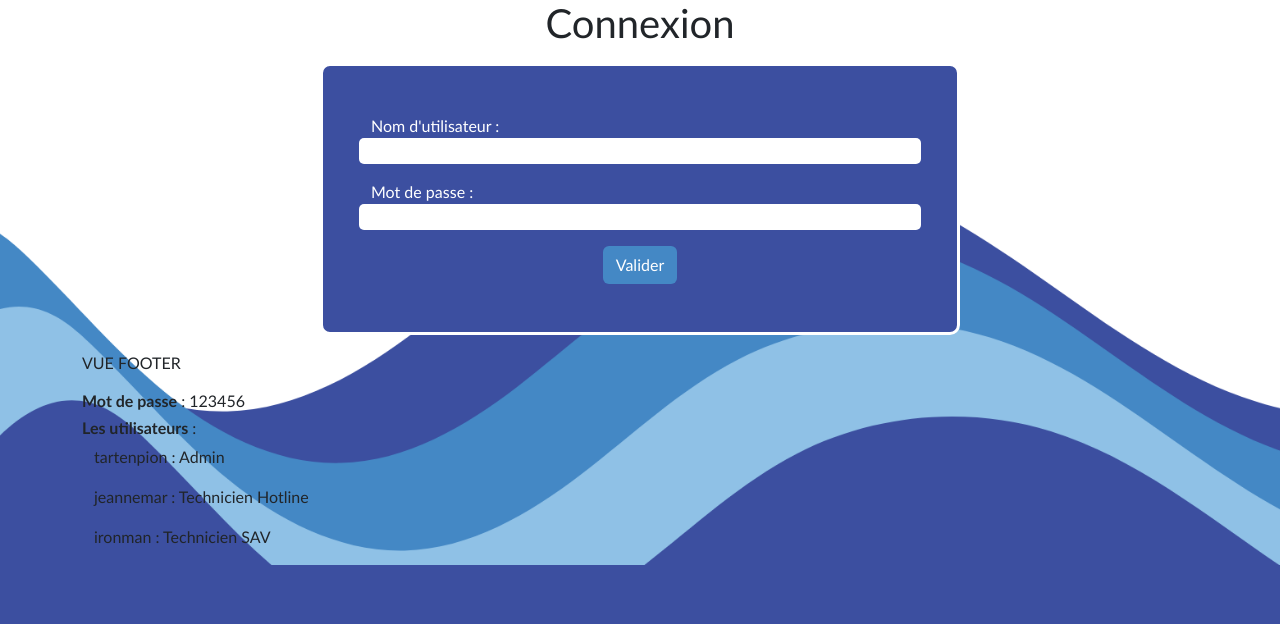
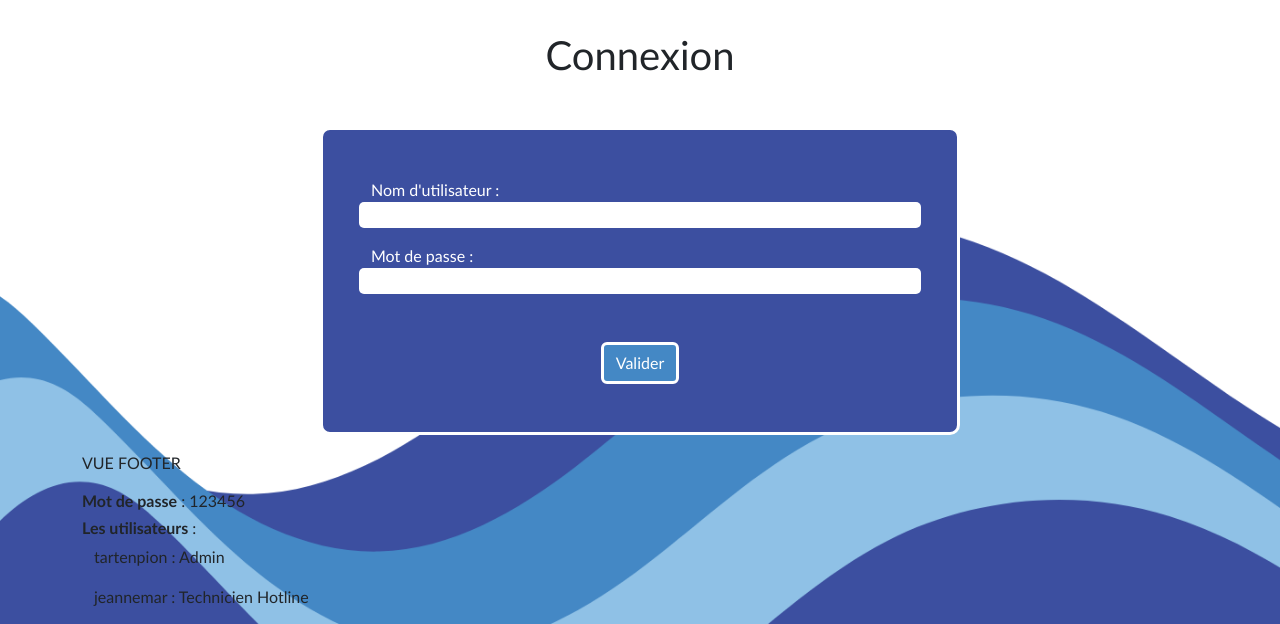
Before and after one commit to Xaelyne/Projet_Menuiz_Man, a PHP site: page / in a window 1280 px wide. Shown: the part 321-945 px from the top of the page. Before the commit the page ends 886 px from the top, so only its background shows below. Run offline with PHP 8.4, Linux system fonts and the light colour scheme; grey boxes are pictures that could not be loaded.

Commit message:
maj bouton

```diff
--- a/style/style.css
+++ b/style/style.css
@@ -28,6 +28,9 @@ body {
     border: none;
     color: var(--bleuMoyen);
     font-weight: 600;
+}
+.inputText:focus {
+    outline-color: var(--bleuMoyen);
 }
 
 
@@ -74,9 +77,11 @@ body {
 .bouton {
     background-color: var(--bleuMoyen);
     color: white;
+    border: solid 3px white;
 }
 .bouton:hover {
     background-color: var(--bleuClair);
+    border: solid 3px white;
 }
 
 
--- a/vues/vueConnexion.php
+++ b/vues/vueConnexion.php
@@ -8,7 +8,7 @@
         <label for="pass">Mot de passe :</label>
         <input type="password" name="pass"  class="inputText">
     </div>
-    <div class="text-center mt-3">
+    <div class="text-center mt-5">
         <input type="submit" value="Valider" class="btn bouton">
     </div>
 </form>
--- a/vues/vueFooter.php
+++ b/vues/vueFooter.php
@@ -11,9 +11,9 @@
         else if ($role == 3) $retourAccueil = "accueilTechnicienSAV";
 
 ?>
-    <footer>
+    <footer class="text-center">
         <br><br>
-        <a href="index.php?action=<?=$retourAccueil?>&id=<?=$id?>"><button class="btn btn-secondary">Retour à l'accueil</button></a>
+        <a href="index.php?action=<?=$retourAccueil?>&id=<?=$id?>"><button class="btn bouton">Retour à l'accueil</button></a>
     </footer>
 <?php
     }
--- a/vues/vueHeader.php
+++ b/vues/vueHeader.php
@@ -84,4 +84,4 @@
     }
     ?>
 
-    <h1 class="my-3 text-center"><?= $titre ?></h1>
+    <h1 class="my-5 text-center"><?= $titre ?></h1>
```
